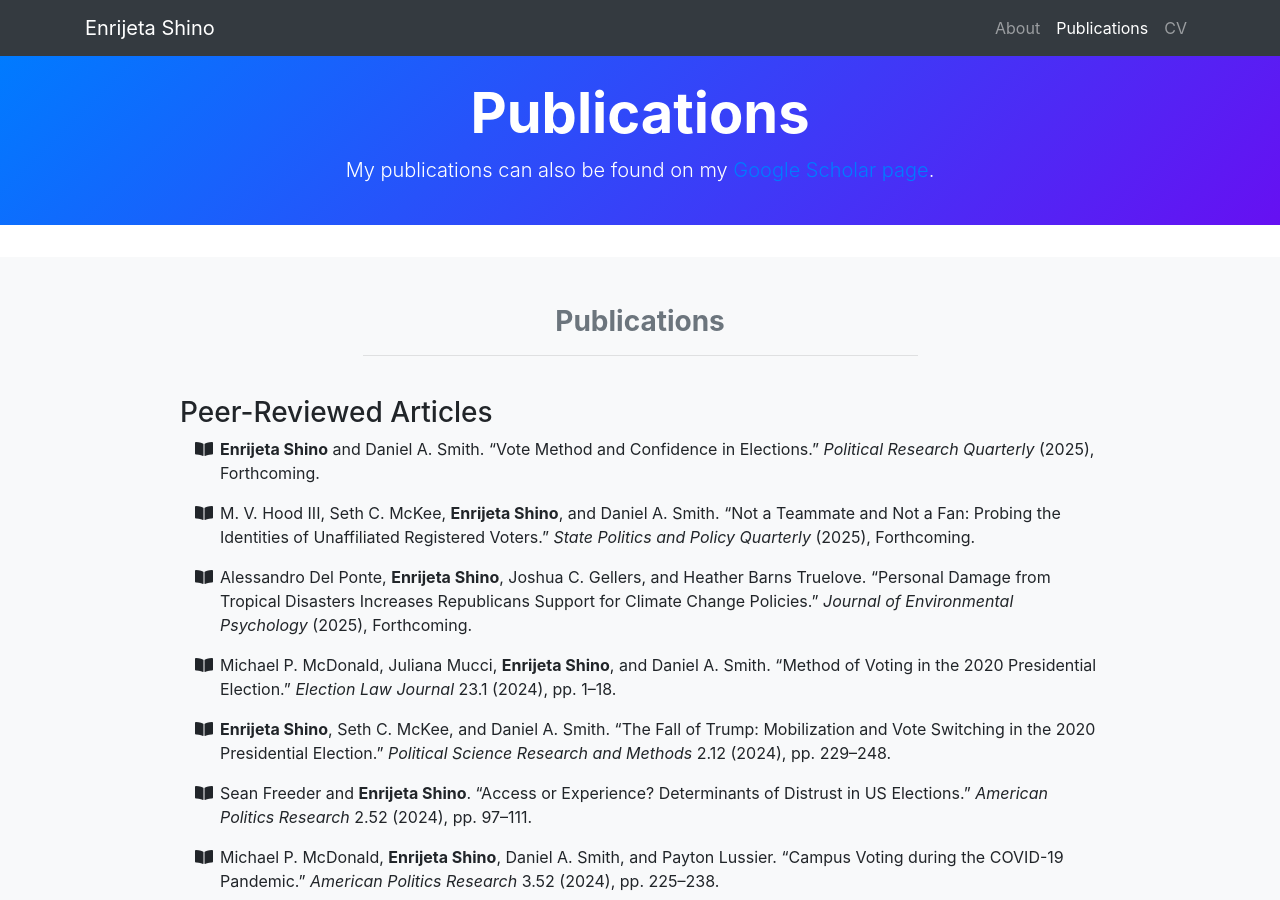
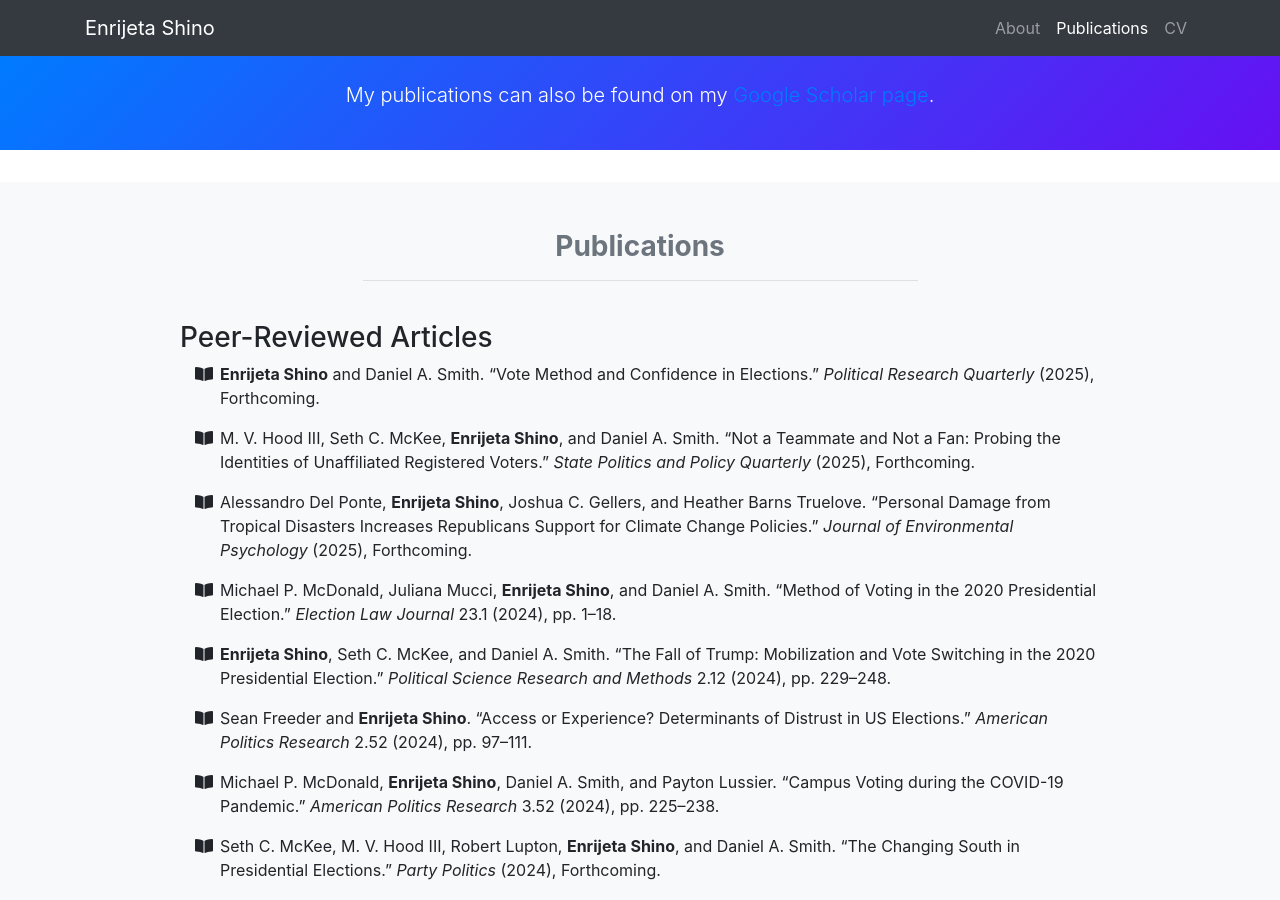
Before and after one commit to enrijetashino/enrijetashino.github.io, a Jekyll site: the page built from _pages/publications.md, in a window 1280 px wide and 900 px high. Built offline with Jekyll 4.4.1, drawn with Linux system fonts in a browser that asks for light colours; nearby versions of some CDN libraries.

Commit message:
Update publications.html

```diff
--- a/_layouts/publications.html
+++ b/_layouts/publications.html
@@ -5,7 +5,7 @@ layout: default
 <!-- Page Header with Gradient Background -->
 <div class="jumbotron jumbotron-fluid py-4 text-center" style="background: linear-gradient(135deg, #007bff, #6610f2); color: white;">
   <div class="container">
-    <h1 class="display-4 font-weight-bold">{{ page.title }}</h1>
+<!--     <h1 class="display-4 font-weight-bold">{{ page.title }}</h1> -->
     <div class="lead">
       {{ page.jumbo_txt | markdownify }}
     </div>
```
